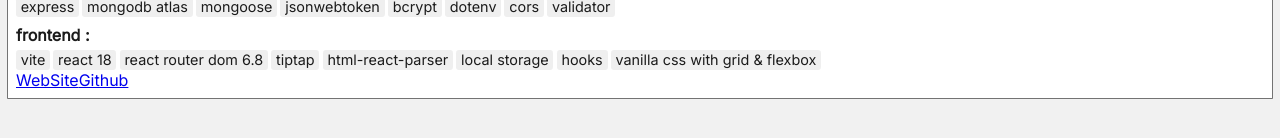
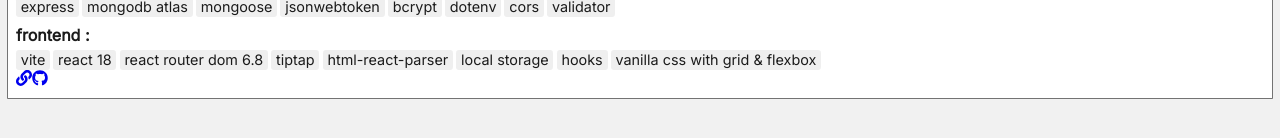
Before and after one commit to akliyachir/portfolio, a React (Vite) app: page / in a window 1280 px wide. Shown: the part 464-602 px from the top of the page. Built offline with nearby package versions, Linux system fonts and the light colour scheme.

Commit message:
project card strustyling

```diff
--- a/src/Components/5-ProjectCard/ProjectCard.jsx
+++ b/src/Components/5-ProjectCard/ProjectCard.jsx
@@ -1,4 +1,5 @@
 import './ProjectCard.css';
+import { FaGit, FaGithub, FaLink } from 'react-icons/fa';
 
 export default function ProjectCard({
 	id,
@@ -9,7 +10,6 @@ export default function ProjectCard({
 	project_github_repository,
 	project_tech,
 }) {
-	console.log(project_tech);
 	return (
 		<div className='ProjectCardContainer'>
 			<div className='ImageHalfProjectCard'>
@@ -51,14 +51,14 @@ export default function ProjectCard({
 			</div>
 			<div className='project_links_container'>
 				<a href={project_link} target='_blank' rel='noopener noreferrer'>
-					WebSite
+					<FaLink />
 				</a>
 				<a
 					href={project_github_repository}
 					target='_blank'
 					rel='noopener noreferrer'
 				>
-					Github
+					<FaGithub />
 				</a>
 			</div>
 		</div>
```
Also changed, not shown: 1 other file (tests, documents, lock files or other folders).
